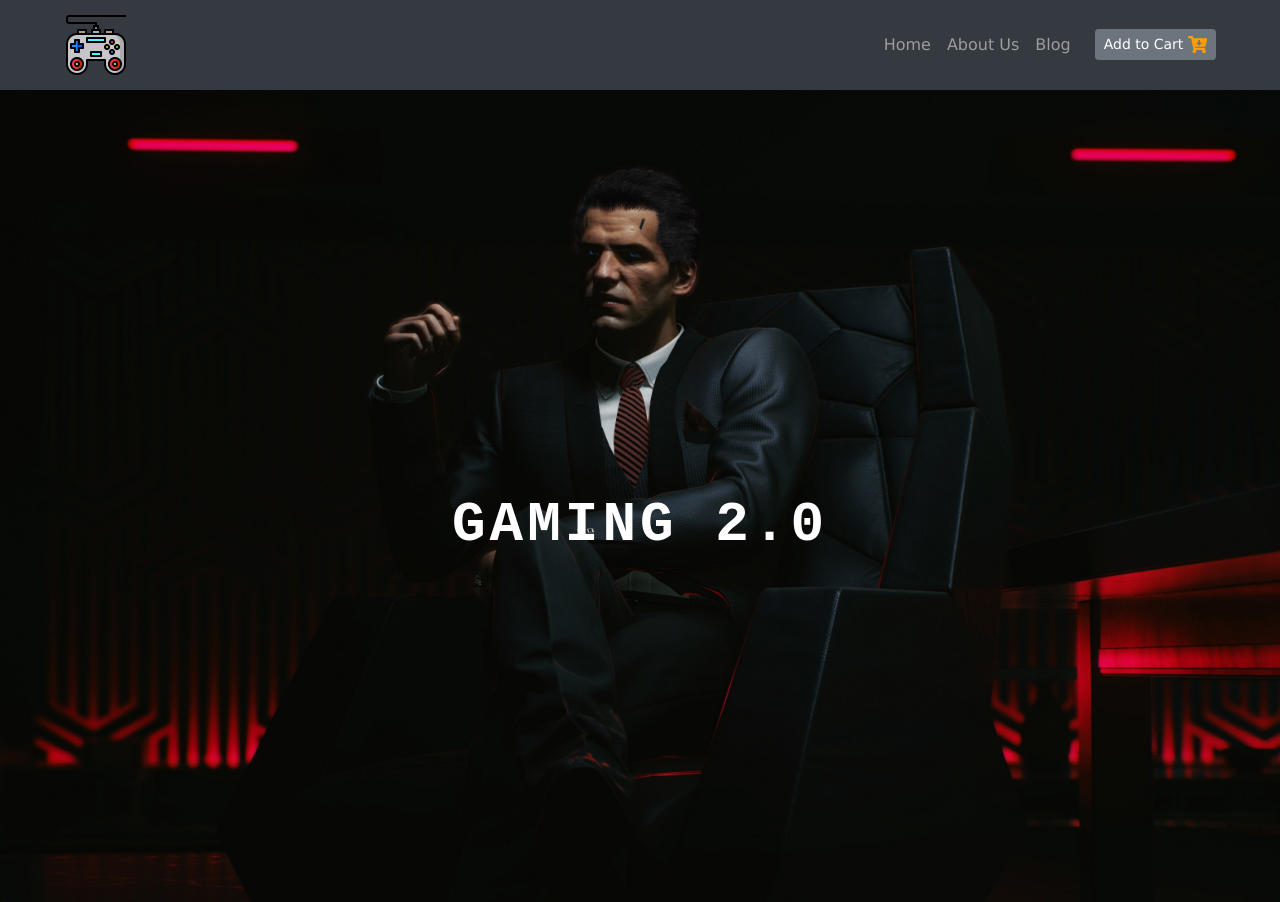
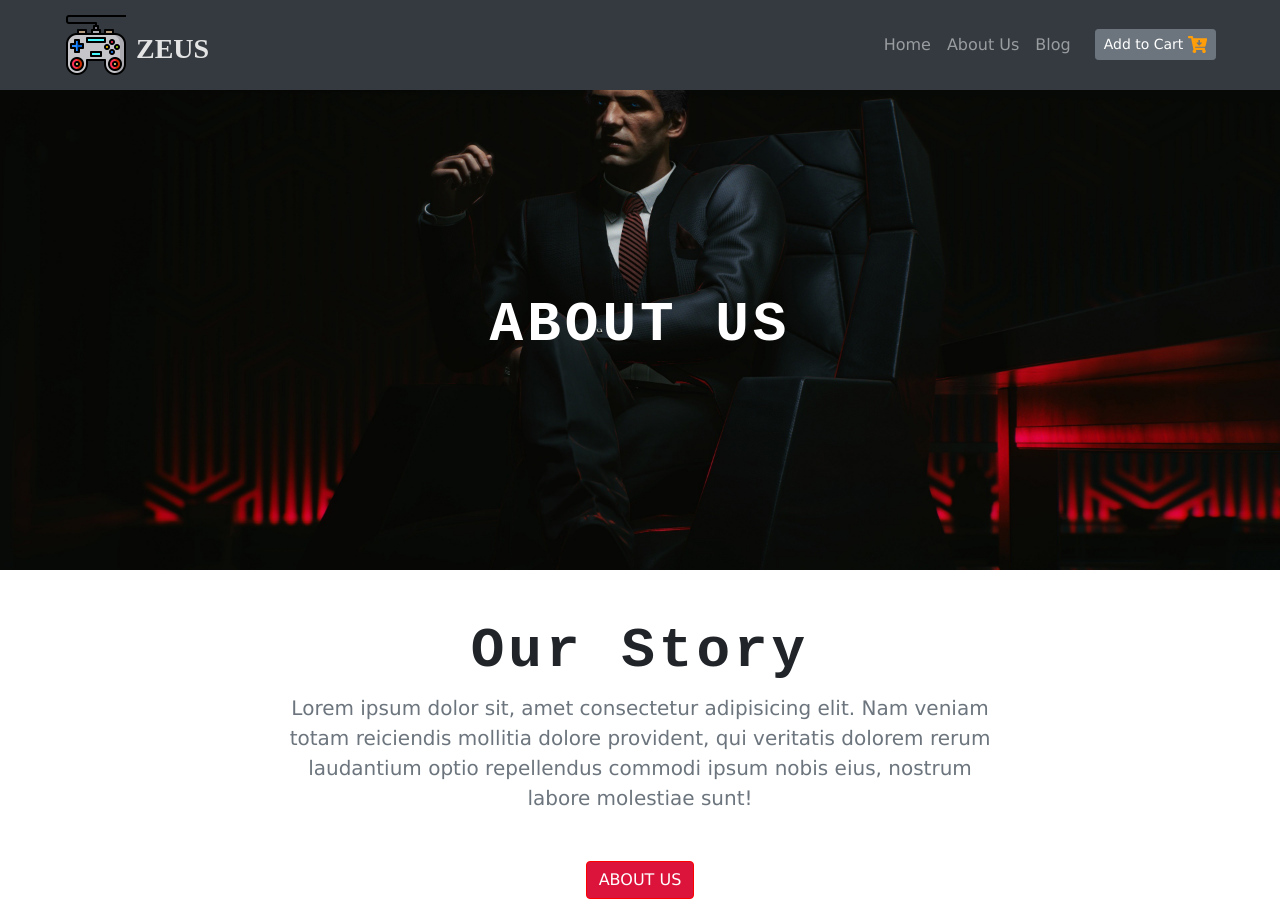
Before and after one commit to zaimeali/Gatsby-Gaming-Site, a Gatsby site: page /about in a window 1280 px wide. Shown: the top 902 px of the page. Built offline with nearby package versions, Linux system fonts and the light colour scheme; Gatsby itself is replaced by a stand-in of ours.

Commit message:
Font Added in a Logo, Blog Page Added, Another-Bg class added

```diff
--- a/src/components/Globals/Navbar.js
+++ b/src/components/Globals/Navbar.js
@@ -47,6 +47,7 @@ export default class ComponentName extends Component {
             <Navbar className="custom-nav sticky-top" collapseOnSelect expand="lg" bg="dark" variant="dark">
                 <Link to='/' className="navbar-brand ml-sm-5">
                     <img className="custom-nav-img" src={ logo } alt="logo here" />
+                    <span className="web-title">ZEUS</span>
                 </Link>
                 <Navbar.Toggle aria-controls="responsive-navbar-nav" />
                 <Navbar.Collapse id="responsive-navbar-nav">
@@ -66,23 +67,6 @@ export default class ComponentName extends Component {
                             </Link>
                         </li>
                     </ul>
-                    {/*<Nav className="mr-auto">
-                        <Nav.Link href="#features">Features</Nav.Link>
-                        <Nav.Link href="#pricing">Pricing</Nav.Link>
-                        <NavDropdown title="Dropdown" id="collasible-nav-dropdown">
-                            <NavDropdown.Item href="#action/3.1">Action</NavDropdown.Item>
-                            <NavDropdown.Item href="#action/3.2">Another action</NavDropdown.Item>
-                            <NavDropdown.Item href="#action/3.3">Something</NavDropdown.Item>
-                            <NavDropdown.Divider />
-                            <NavDropdown.Item href="#action/3.4">Separated link</NavDropdown.Item>
-                        </NavDropdown>
-                    </Nav>
-                    <Nav>
-                        <Nav.Link href="#deets">More deets</Nav.Link>
-                        <Nav.Link eventKey={2} href="#memes">
-                            Dank memes
-                        </Nav.Link>
-                    </Nav>*/}
                 </Navbar.Collapse>
             </Navbar>
         )
--- a/src/components/layout.css
+++ b/src/components/layout.css
@@ -29,6 +29,21 @@ h1, h2, h3, h4, h5, h6{
   width: 64px;
 }
 
+.web-title{
+  font-weight: 700;
+  font-size: 28px;
+  margin-left: 8px;
+  position: absolute;
+  top: 28px;
+  font-family: 'Bangers', cursive;
+  color: rgb(228, 228, 228);
+  /* margin-bottom: -8px !important; */
+}
+
+.web-title:hover{
+  color: rgb(167, 166, 166);
+}
+
 .ctm-btn{
   margin-bottom: -14px !important;
 }
@@ -40,11 +55,11 @@ h1, h2, h3, h4, h5, h6{
   margin-top: -2px !important;
 }
 
-.custom-nav{
-  /* position: absolute; */
-  /* z-index: 1010; */
-  /* opacity: 0; */
-}
+/* .custom-nav{
+  position: absolute;
+  z-index: 1010;
+  opacity: 0;
+} */
 
 
 .default-background{
@@ -60,9 +75,22 @@ h1, h2, h3, h4, h5, h6{
   background-size: cover;
 }
 
-.custom-nice{
+.another-background{
+  margin-top: 0px !important;
+  /* position: absolute; */
+  height: 60vh;
+  display: flex;
+  align-items: center;
+  justify-content: center;
+  /* z-index: -1000; */
+  background: linear-gradient(rgba(255, 158, 9, 0.5), rgba(255, 158, 9, 0.5));
+  background-position: center;
+  background-size: cover;
+}
+
+/* .custom-nice{ */
   /* z-index: -1; */
-}
+/* } */
 
 .btn-red{
   background-color: crimson !important;
--- a/src/pages/about.js
+++ b/src/pages/about.js
@@ -13,8 +13,8 @@ const AboutPage = ({ data }) => (
     <SEO title="Home" />
     <BackgroundSection
       img={ data.img.childImageSharp.fluid }
-      title="Gaming 2.0"
-      styleClass="default-background"
+      title="About Us"
+      styleClass="another-background"
     />
     <Info />
     <Footer name="Zaime Ali" />
--- a/src/pages/index.js
+++ b/src/pages/index.js
@@ -29,7 +29,7 @@ const IndexPage = ({ data }) => (
     {/*<h1>Hi People</h1>*/}
     <BackgroundSection
       img={ data.img.childImageSharp.fluid }
-      title="Gaming 2.0"
+      title="Welcome to Gaming 2.0"
       styleClass="default-background"
     />
     <Info />
```
Also changed, not shown: src/pages/blog.js (added, +36 -0 lines), 1 other file.
